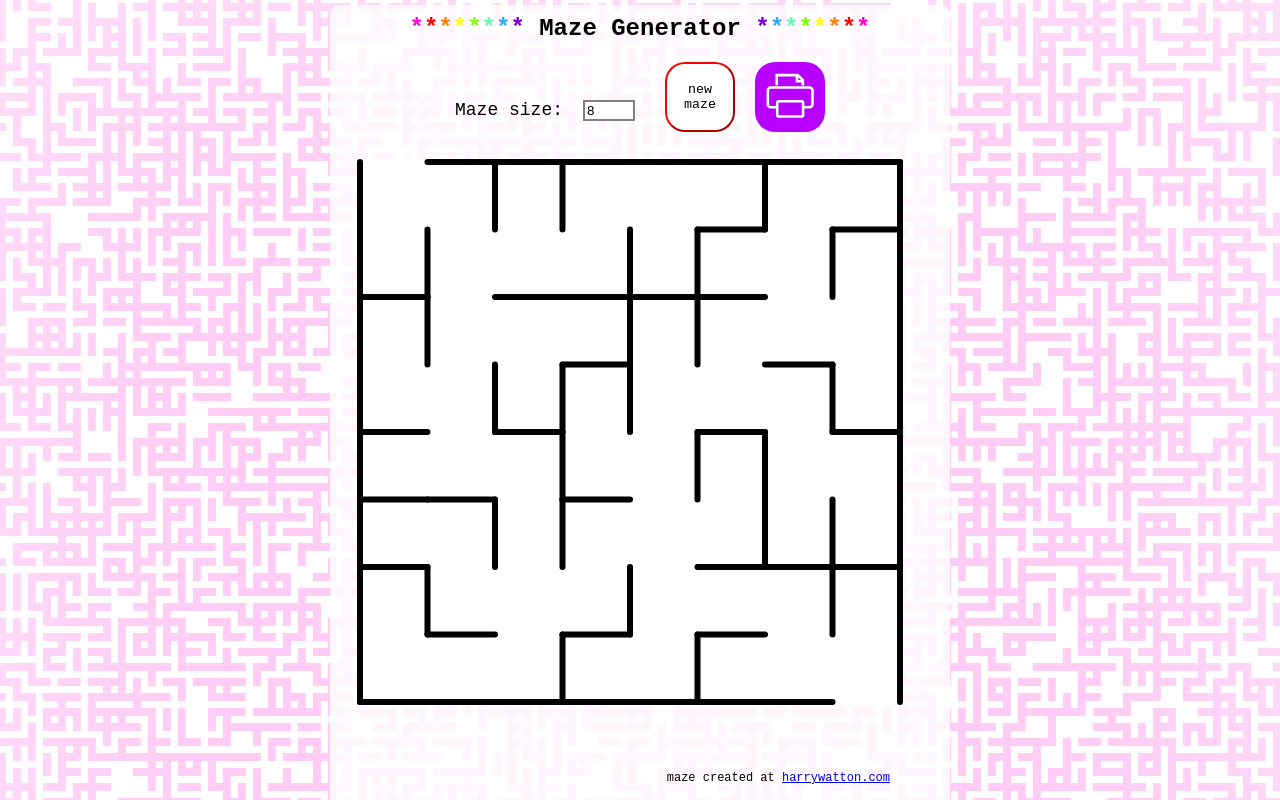
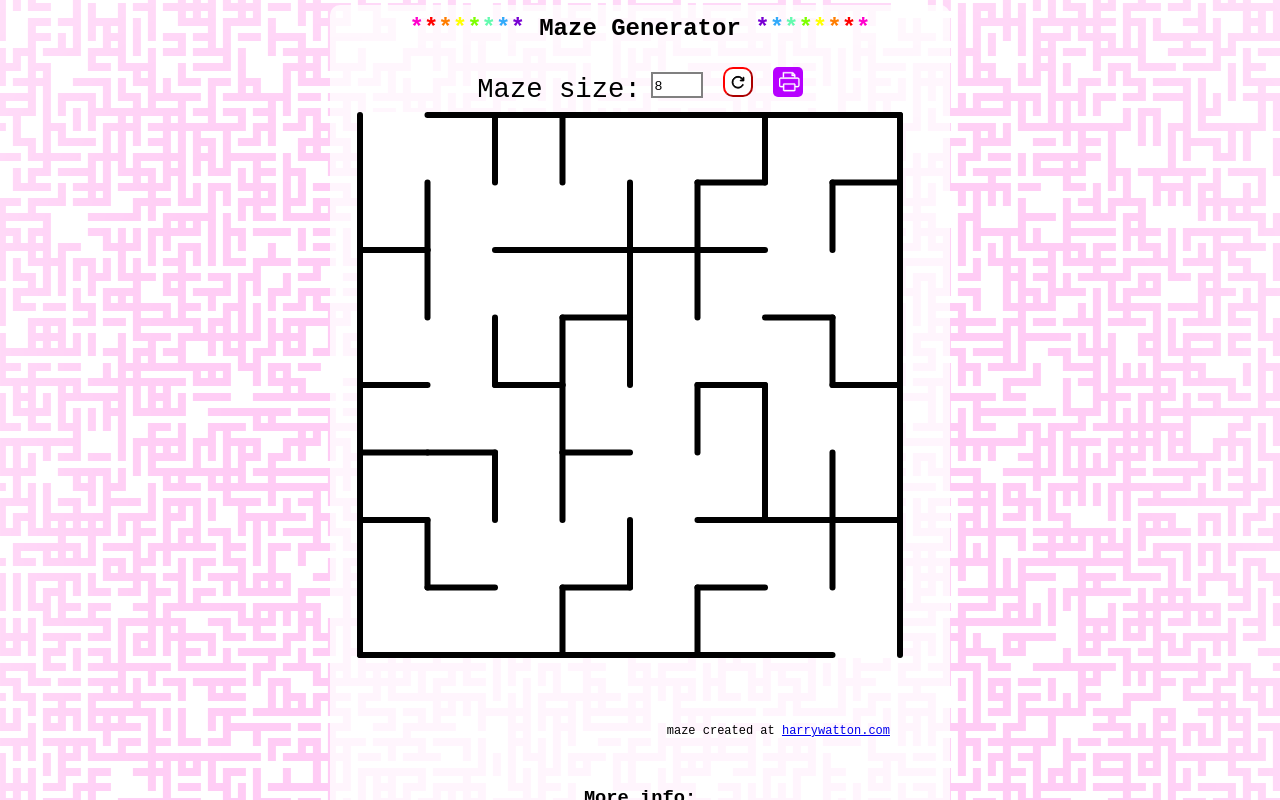
Before and after one commit to hwatton/maze-app, a React (Create React App) app: page / in a window 1280 px wide. Shown: the top 800 px of the page. Built offline with nearby package versions, Linux system fonts and the light colour scheme.

Commit message:
minor changes

```diff
--- a/src/maze/maze.jsx
+++ b/src/maze/maze.jsx
@@ -3,7 +3,7 @@ import "./mazeStyle.css";
 import useWindowDimensions from "../windowSizeHook.js";
 import { useReactToPrint } from "react-to-print";
 import { printerPath } from "./pathSvg";
-
+import { ReactComponent as Redo} from "./Ei-redo.svg"
 import RainbowAsterisks from "./rainbowAsterisks";
 import mazeFunction from "./mazeFunctionPathless.js";
 import MazeFromData from "./mazeFromData.jsx";
@@ -72,7 +72,7 @@ function Maze() {
 
   if (winWid < 499) {
     setTimeout(() => {
-      setSvgSize(winWid * 0.9);
+      setSvgSize(320 + (winWid-320)*0.9);
     }, 1000);
   } else {
     if (winWid > 750) {
@@ -139,9 +139,13 @@ function Maze() {
           )}
         </div>
         <div className="mazeControl">
-          <p style={{ marginRight: "10px", fontSize: "18px" }}>
-            {" "}
-            Maze size:
+          <div style={{
+            marginRight: "10px",
+            fontSize: Math.max(svgSize/22, 12) +"px",
+            display: "flex",
+            lineHeight: "2px"}}>
+            <p>Maze size:</p>
+
             <input
               className="numberInput"
               type="number"
@@ -153,25 +157,27 @@ function Maze() {
                 handleNumber(e.target.value);
               }}
             />
-          </p>
+          </div>
           <button
             className="enterButton"
             onClick={() => {
               handleVersionUpdate();
             }}
           >
-            new maze
+            <Redo/>
           </button>
           <button onClick={handlePrint} className="printButton">
             <svg
-              viewBox={"0 0 130 130"}
+              viewBox={"0 0 180 180"}
               preserveAspectRatio={"xMinYMin meet"}
-              width={50}
+              width={30}
             >
               <path
                 style={{
                   fill: "white",
-                  transform: "translate(4px, 10px)"
+                  transform: "translate(0px, 25px)",
+                  stroke: "white",
+                  strokeWidth: "2px"
                 }}
                 d={printerPath}
               />
--- a/src/maze/mazeStyle.css
+++ b/src/maze/mazeStyle.css
@@ -41,6 +41,7 @@ h1 {
   justify-content: center;
   padding: 0px;
   margin: 0px;
+  height: 50px;
 }
 
 .Maze {
@@ -57,8 +58,8 @@ h1 {
 
 .numberInput {
   width: 44px;
-  margin: 20px;
-
+  height: 20px;
+  margin:10px;
   border-style: solid;
   border-color: grey;
   border-width: 2px;
@@ -66,20 +67,27 @@ h1 {
 
 .enterButton {
   background-color: white;
-  border-radius: 20px;
+  border-radius: 10px;
   border-width: 2px;
   border-color: red;
-  height: 70px;
-  width: 70px;
+  margin-top: 5px;
+  height: 30px;
+  width: 30px;
   font-family: "Courier New", Courier, monospace;
+  stroke: black;
+  stroke-width: 2px;
+  fill: black;
+
+
 }
 
 .printButton {
   margin-left: 20px;
+  margin-top: 5px;
   background-color: rgb(183, 0, 255);
-  border-radius: 20px;
-  height: 70px;
-  width: 70px;
+  border-radius: 5px;
+  height: 30px;
+  width: 30px;
   border: none;
   font-family: "Courier New", Courier, monospace;
 }
@@ -87,6 +95,9 @@ h1 {
 .enterButton:hover {
   background-color: #00ffcc;
   border-color: green;
+  stroke: white;
+  stroke-width: 2px;
+  fill: white;
 }
 
 .printButton:hover {
@@ -125,5 +136,8 @@ h1 {
   background-color: white;
 }
 
-@media only screen and (max-width: 400px) {
+#redoLogo {
+
+
+transform: scale(1.3);
 }
```
Also changed, not shown: src/maze/Ei-redo.svg (added).
